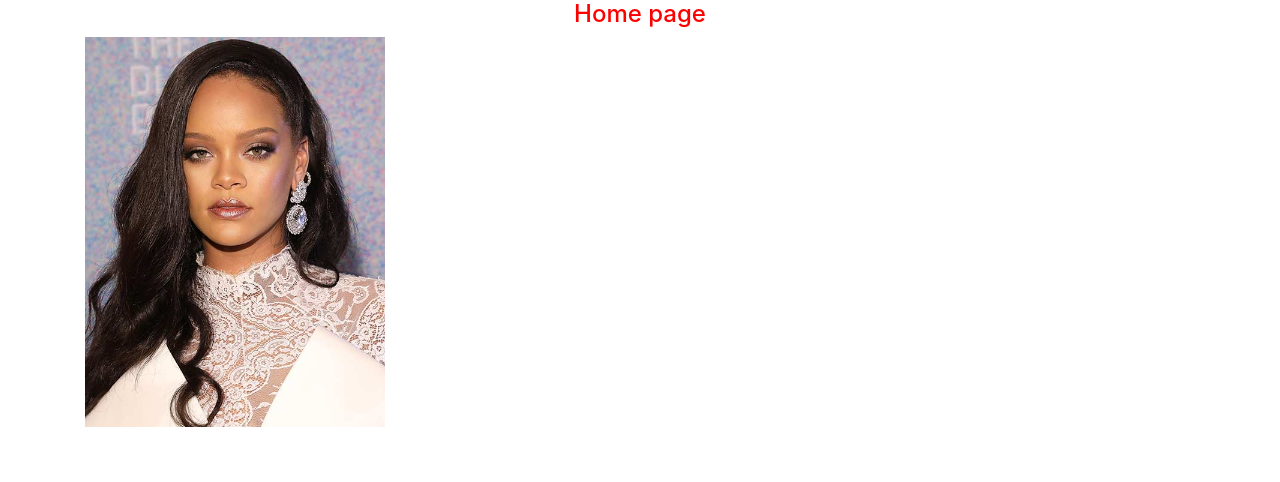
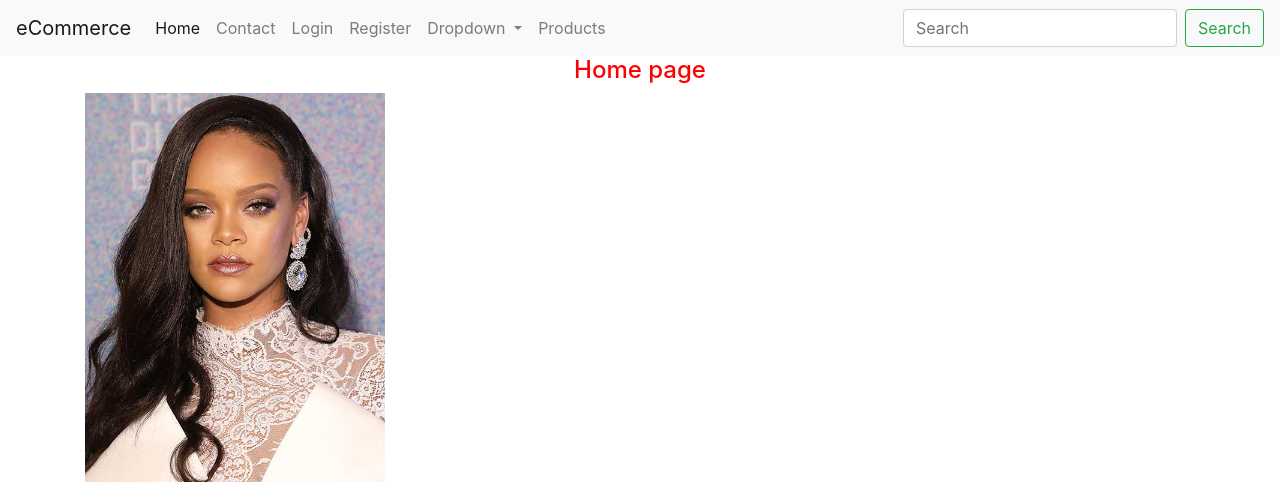
Before and after one commit to marcel-balint/e-commerce, a Django app: page / in a window 1280 px wide. Shown: the top 482 px of the page. Run offline with Django 3.2, Linux system fonts and the light colour scheme; some libraries are stand-ins or nearby versions.

Commit message:
Added a navbar and placed links to all pages

```diff
--- a/ecommerce/urls.py
+++ b/ecommerce/urls.py
@@ -22,13 +22,13 @@ from .settings import MEDIA_ROOT
 
 
 urlpatterns = [
-    url(r'^$', home_page),
+    url(r'^$', home_page, name="home"),
     url(r'^about/$', about_page, name="about"),
-    url(r'^contact/$', contact_page),
-    url(r'^login/$', login_page),
-    url(r'^register/$', register_page),
-    url(r'^products/$', product_list),
-    url(r'^products/(?P<pk>\d+)/$', product_detail),
+    url(r'^contact/$', contact_page, name="contact"),
+    url(r'^login/$', login_page, name="login"),
+    url(r'^register/$', register_page, name="register"),
+    url(r'^products/$', product_list, name="products"),
+    url(r'^products/(?P<pk>\d+)/$', product_detail, name="product_detail"),
     url(r'^media/(?P<path>.*)$', serve, {'document_root': MEDIA_ROOT}),
     url(r'^admin/', admin.site.urls),
 ]
--- a/templates/base.html
+++ b/templates/base.html
@@ -14,6 +14,7 @@
 </head>
 
 <body>
+    {% include 'navbar.html' %}
     {% block content %}
     {% endblock %}
 
--- /dev/null
+++ b/templates/navbar.html
@@ -0,0 +1,41 @@
+<nav class="navbar navbar-expand-lg navbar-light bg-light">
+    <a class="navbar-brand" href="{% url 'home' %}">eCommerce</a>
+    <button class="navbar-toggler" type="button" data-toggle="collapse" data-target="#navbarSupportedContent" aria-controls="navbarSupportedContent" aria-expanded="false" aria-label="Toggle navigation">
+    <span class="navbar-toggler-icon"></span>
+  </button>
+
+    <div class="collapse navbar-collapse" id="navbarSupportedContent">
+        <ul class="navbar-nav mr-auto">
+            <li class="nav-item active">
+                <a class="nav-link" href="{% url 'home' %}">Home <span class="sr-only">(current)</span></a>
+            </li>
+            <li class="nav-item">
+                <a class="nav-link" href="{% url 'contact' %}">Contact</a>
+            </li>
+             <li class="nav-item">
+                <a class="nav-link" href="{% url 'login' %}">Login</a>
+            </li>
+             <li class="nav-item">
+                <a class="nav-link" href="{% url 'register' %}">Register</a>
+            </li>
+            <li class="nav-item dropdown">
+                <a class="nav-link dropdown-toggle" href="#" id="navbarDropdown" role="button" data-toggle="dropdown" aria-haspopup="true" aria-expanded="false">
+          Dropdown
+        </a>
+                <div class="dropdown-menu" aria-labelledby="navbarDropdown">
+                    <a class="dropdown-item" href="#">Action</a>
+                    <a class="dropdown-item" href="#">Another action</a>
+                    <div class="dropdown-divider"></div>
+                    <a class="dropdown-item" href="#">Something else here</a>
+                </div>
+            </li>
+            <li class="nav-item">
+                <a class="nav-link" href="{% url 'products' %}" >Products</a>
+            </li>
+        </ul>
+        <form class="form-inline my-2 my-lg-0">
+            <input class="form-control mr-sm-2" type="search" placeholder="Search" aria-label="Search">
+            <button class="btn btn-outline-success my-2 my-sm-0" type="submit">Search</button>
+        </form>
+    </div>
+</nav>
```
Also changed, not shown: products/snippets/card.html (deleted, +0 -8 lines), templates/card.html (added, +12 -0 lines), templates/products/product_list.html (+8 -3 lines).
